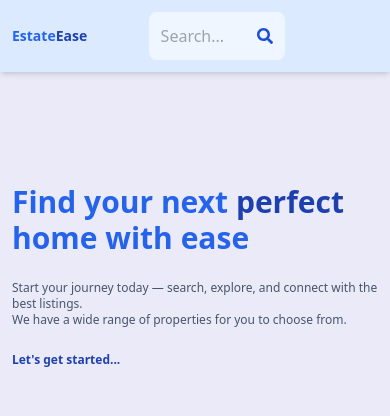
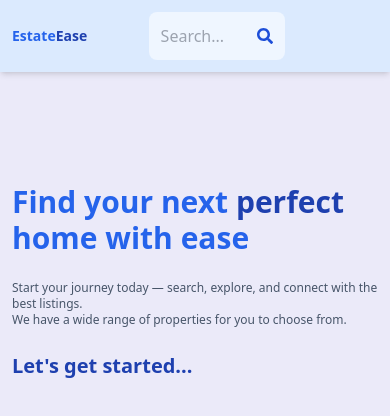
Before and after one commit to mahnoormeher/RealEstate-MarketPlace, a React (Vite) app in the folder client/: page / in a window 390 px wide. Shown: the top 416 px of the page. Built offline with nearby package versions, Linux system fonts and the light colour scheme; no server answers.

Commit message:
updated.

```diff
--- a/client/src/pages/Home.jsx
+++ b/client/src/pages/Home.jsx
@@ -62,7 +62,7 @@
         </div>
         <Link
           to={'/search'}
-          className='text-xs sm:text-sm text-blue-800 font-bold hover:underline'
+          className='text-xl sm:text-sm text-blue-800 font-bold hover:underline'
         >
           Let's get started...
         </Link>
--- a/client/src/pages/Signin.jsx
+++ b/client/src/pages/Signin.jsx
@@ -56,12 +56,14 @@
           placeholder="email"
           className="border p-3 rounded-lg"
           id="email" onChange={handleChange}
+          autoComplete="off"
         />
         <input
           type="password"
           placeholder="password"
           className="border p-3 rounded-lg"
           id="password" onChange={handleChange}
+          autoComplete="off"
         />
         <button disabled={loading} className="bg-blue-800 text-white p-3
         rounded-lg uppercase hover:opacity-85 disabled:opacity-70">{loading ? 'Loading...' : 'Sign In'}</button>
```
